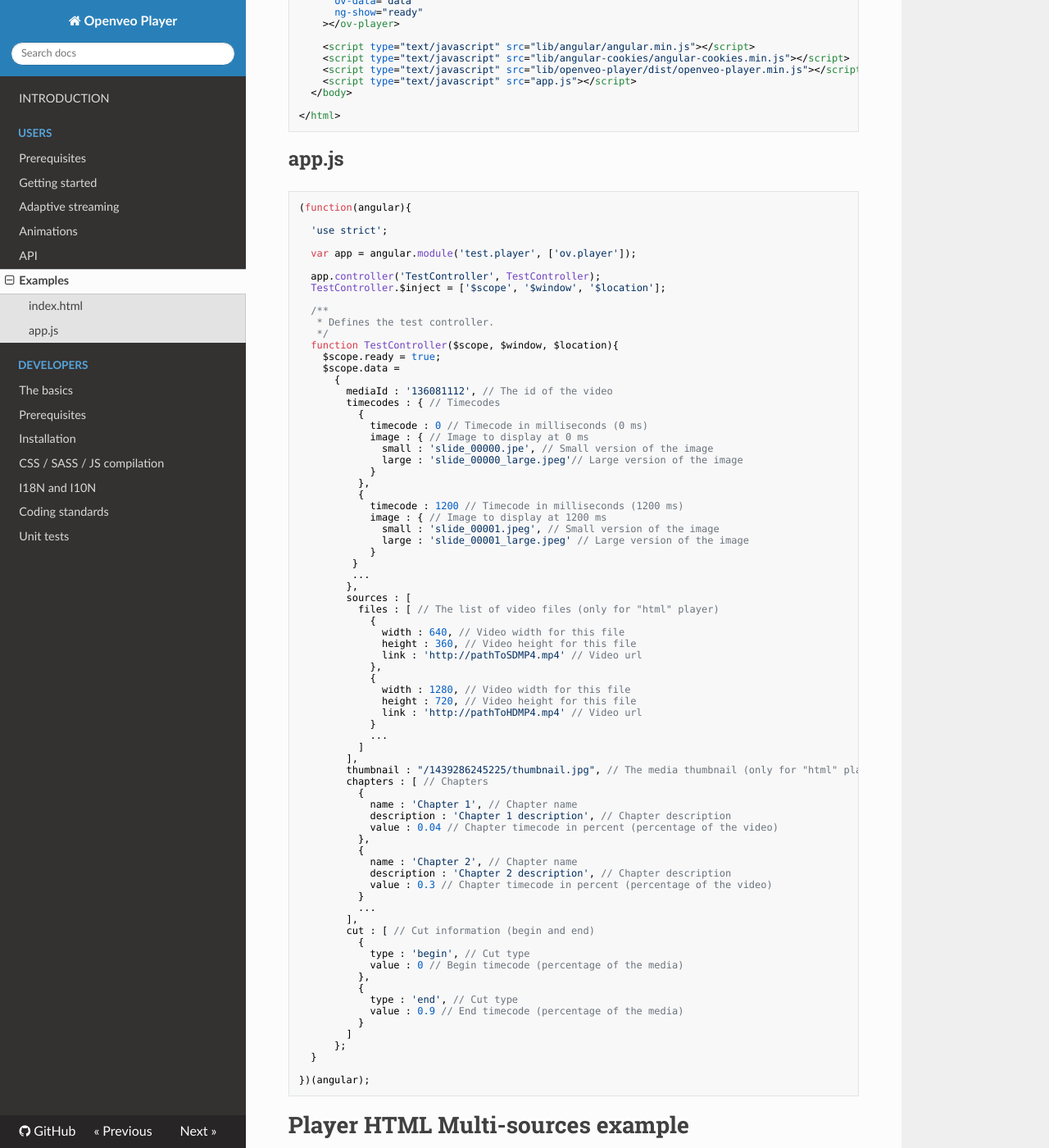
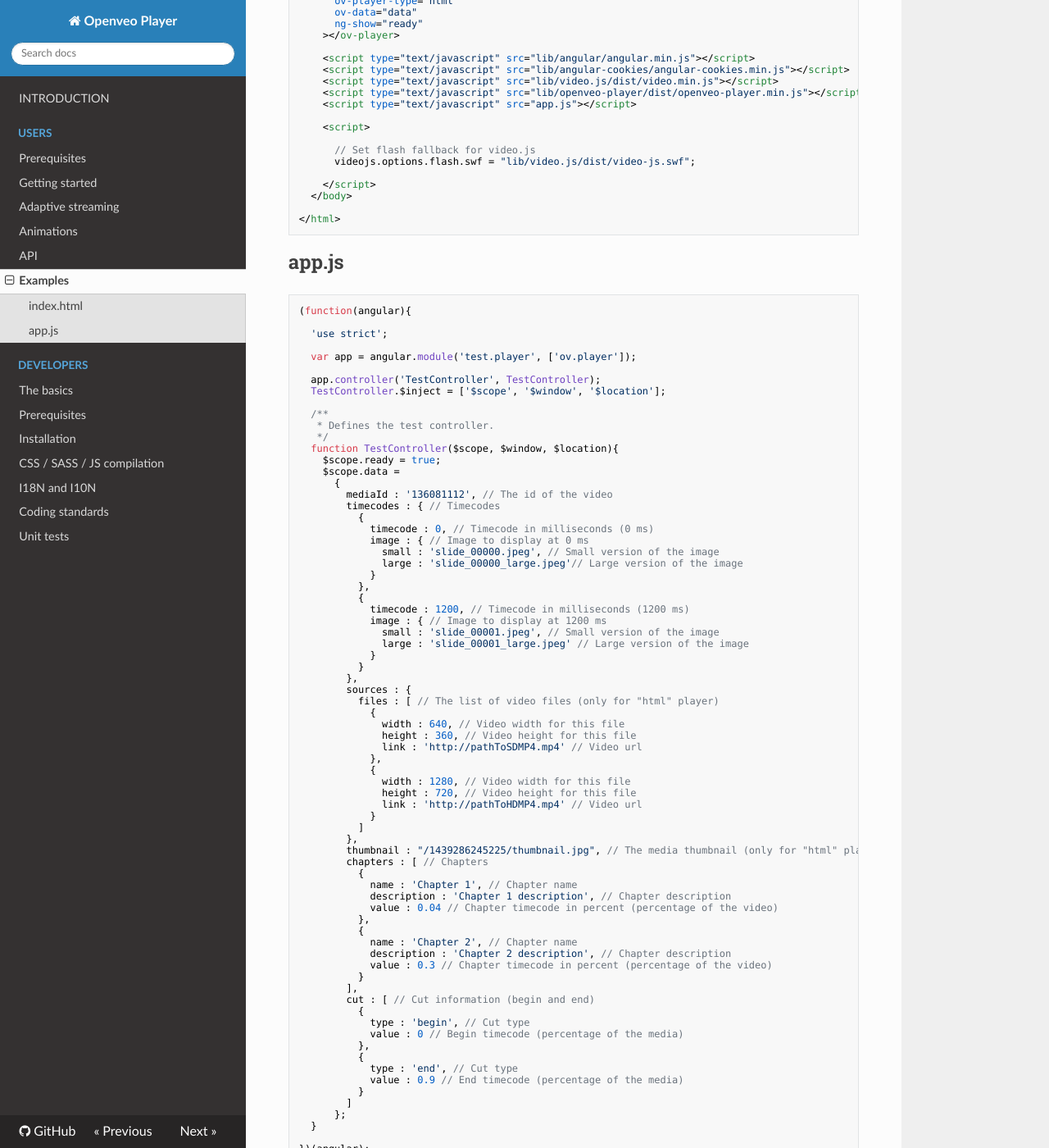
Before and after one commit to veo-labs/openveo-player, an MkDocs documentation site: the page built from docs/examples.md, in a window 1280 px wide and 1400 px high, scrolled down 543 px. Shown: the whole window at 82% size. Built offline with MkDocs 1.6.1, drawn with Linux system fonts in a browser that asks for light colours; nearby versions of some CDN libraries; old or Windows-style settings are respelled for this version of MkDocs; some of the changed text lies outside the part shown.

Commit message:
Fix errors in documentation's examples

```diff
--- a/docs/examples.md
+++ b/docs/examples.md
@@ -7,6 +7,7 @@
 <html ng-app="test.player" ng-controller="TestController" ng-strict-di>
   <head>
     <link rel="stylesheet" type="text/css" href="lib/openveo-player/dist/openveo-player.css">
+    <link rel="stylesheet" type="text/css" href="lib/video.js/dist/video-js.min.css">
 
     <!--[if lt IE 9]>
       <script src="lib/html5shiv.min.js"></script>
@@ -31,8 +32,16 @@
 
     <script type="text/javascript" src="lib/angular/angular.min.js"></script>
     <script type="text/javascript" src="lib/angular-cookies/angular-cookies.min.js"></script>
+    <script type="text/javascript" src="lib/video.js/dist/video.min.js"></script>
     <script type="text/javascript" src="lib/openveo-player/dist/openveo-player.min.js"></script>
     <script type="text/javascript" src="app.js"></script>
+
+    <script>
+
+      // Set flash fallback for video.js
+      videojs.options.flash.swf = "lib/video.js/dist/video-js.swf";
+
+    </script>
   </body>
 
 </html>
@@ -60,22 +69,21 @@
         mediaId : '136081112', // The id of the video
         timecodes : { // Timecodes
           {
-            timecode : 0 // Timecode in milliseconds (0 ms)
+            timecode : 0, // Timecode in milliseconds (0 ms)
             image : { // Image to display at 0 ms
-              small : 'slide_00000.jpe', // Small version of the image
+              small : 'slide_00000.jpeg', // Small version of the image
               large : 'slide_00000_large.jpeg'// Large version of the image
             }
           },
           {
-            timecode : 1200 // Timecode in milliseconds (1200 ms)
+            timecode : 1200, // Timecode in milliseconds (1200 ms)
             image : { // Image to display at 1200 ms
               small : 'slide_00001.jpeg', // Small version of the image
               large : 'slide_00001_large.jpeg' // Large version of the image
             }
-         }
-         ...
+          }
         },
-        sources : [
+        sources : {
           files : [ // The list of video files (only for "html" player)
             {
               width : 640, // Video width for this file
@@ -87,9 +95,8 @@
               height : 720, // Video height for this file
               link : 'http://pathToHDMP4.mp4' // Video url
             }
-            ...
           ]
-        ],
+        },
         thumbnail : "/1439286245225/thumbnail.jpg", // The media thumbnail (only for "html" player)
         chapters : [ // Chapters
           {
@@ -102,7 +109,6 @@
             description : 'Chapter 2 description', // Chapter description
             value : 0.3 // Chapter timecode in percent (percentage of the video)
           }
-          ...
         ],
         cut : [ // Cut information (begin and end)
           {
@@ -129,6 +135,7 @@
 <html ng-app="test.player" ng-controller="TestController" ng-strict-di>
   <head>
     <link rel="stylesheet" type="text/css" href="lib/openveo-player/dist/openveo-player.css">
+    <link rel="stylesheet" type="text/css" href="lib/video.js/dist/video-js.min.css">
 
     <!--[if lt IE 9]>
       <script src="lib/html5shiv.min.js"></script>
@@ -153,8 +160,17 @@
 
     <script type="text/javascript" src="lib/angular/angular.min.js"></script>
     <script type="text/javascript" src="lib/angular-cookies/angular-cookies.min.js"></script>
+    <script type="text/javascript" src="lib/video.js/dist/video.min.js"></script>
     <script type="text/javascript" src="lib/openveo-player/dist/openveo-player.min.js"></script>
     <script type="text/javascript" src="app.js"></script>
+
+    <script>
+
+      // Set flash fallback for video.js
+      videojs.options.flash.swf = "lib/video.js/dist/video-js.swf";
+
+    </script>
+
   </body>
 
 </html>
@@ -182,48 +198,49 @@
         mediaId : ['136081112', '136081113'], // The id of the video
         timecodes : { // Timecodes
           {
-            timecode : 0 // Timecode in milliseconds (0 ms)
+            timecode : 0, // Timecode in milliseconds (0 ms)
             image : { // Image to display at 0 ms
-              small : 'slide_00000.jpe', // Small version of the image
-              large : 'slide_00000_large.jpeg'// Large version of the image
+              small : 'slide_00000.jpeg', // Small version of the image
+              large : 'slide_00000_large.jpeg' // Large version of the image
             }
           },
           {
-            timecode : 1200 // Timecode in milliseconds (1200 ms)
+            timecode : 1200, // Timecode in milliseconds (1200 ms)
             image : { // Image to display at 1200 ms
               small : 'slide_00001.jpeg', // Small version of the image
               large : 'slide_00001_large.jpeg' // Large version of the image
             }
          }
-         ...
         },
         sources : [
-          files : [ // The list of video files for 136081112 media ID
-            {
-              width : 640, // Video width for this file
-              height : 360, // Video height for this file
-              link : 'http://136081112/pathToSDMP4.mp4' // Video url
-            },
-            {
-              width : 1280, // Video width for this file
-              height : 720, // Video height for this file
-              link : 'http://136081112/pathToHDMP4.mp4' // Video url
-            }
-            ...
-          ],
-          files : [ // The list of video files for 136081113 media ID
-            {
-              width : 640, // Video width for this file
-              height : 360, // Video height for this file
-              link : 'http://136081113/pathToSDMP4.mp4' // Video url
-            },
-            {
-              width : 1280, // Video width for this file
-              height : 720, // Video height for this file
-              link : 'http://136081113/pathToHDMP4.mp4' // Video url
-            }
-            ...
-          ],
+          {
+            files : [ // The list of video files for 136081112 media ID
+              {
+                width : 640, // Video width for this file
+                height : 360, // Video height for this file
+                link : 'http://136081112/pathToSDMP4.mp4' // Video url
+              },
+              {
+                width : 1280, // Video width for this file
+                height : 720, // Video height for this file
+                link : 'http://136081112/pathToHDMP4.mp4' // Video url
+              }
+            ]
+          },
+          {
+            files : [ // The list of video files for 136081113 media ID
+              {
+                width : 640, // Video width for this file
+                height : 360, // Video height for this file
+                link : 'http://136081113/pathToSDMP4.mp4' // Video url
+              },
+              {
+                width : 1280, // Video width for this file
+                height : 720, // Video height for this file
+                link : 'http://136081113/pathToHDMP4.mp4' // Video url
+              }
+            ]
+          }
         ],
         thumbnail : "/1439286245225/thumbnail.jpg", // The media thumbnail (only for "html" player)
         chapters : [ // Chapters
@@ -237,7 +254,6 @@
             description : 'Chapter 2 description', // Chapter description
             value : 0.3 // Chapter timecode in percent (percentage of the video)
           }
-          ...
         ],
         cut : [ // Cut information (begin and end)
           {
@@ -317,20 +333,19 @@
         mediaId : '136081112', // The id of the video on vimeo platform
         timecodes : { // Timecodes
           {
-            timecode : 0 // Timecode in milliseconds (0 ms)
+            timecode : 0, // Timecode in milliseconds (0 ms)
             image : { // Image to display at 0 ms
               small : 'slide_00000.jpe', // Small version of the image
               large : 'slide_00000_large.jpeg'// Large version of the image
             }
           },
           {
-            timecode : 1200 // Timecode in milliseconds (1200 ms)
+            timecode : 1200, // Timecode in milliseconds (1200 ms)
             image : { // Image to display at 1200 ms
               small : 'slide_00001.jpeg', // Small version of the image
               large : 'slide_00001_large.jpeg' // Large version of the image
             }
          }
-         ...
         },
         chapters : [ // Chapters
          {
@@ -343,7 +358,6 @@
            description : 'Chapter 2 description', // Chapter description
            value : 0.3 // Chapter timecode in percent (percentage of the video)
          }
-         ...
        ],
        cut : [ // Cut information (begin and end)
          {
@@ -435,7 +449,6 @@
               large : 'slide_00001_large.jpeg' // Large version of the image
             }
          }
-         ...
        },
        chapters : [ // Chapters
          {
@@ -448,7 +461,6 @@
            description : 'Chapter 2 description', // Chapter description
            value : 0.3 // Chapter timecode in percent (percentage of the video)
          }
-         ...
        ],
        cut : [ // Cut information (begin and end)
          {
@@ -475,6 +487,7 @@
 <html ng-app="test.player" ng-controller="TestController" ng-strict-di>
   <head>
     <link rel="stylesheet" type="text/css" href="lib/openveo-player/dist/openveo-player.css">
+    <link rel="stylesheet" type="text/css" href="lib/video.js/dist/video-js.min.css">
 
     <!--[if lt IE 9]>
       <script src="lib/html5shiv.min.js"></script>
@@ -500,6 +513,15 @@
 
     <script type="text/javascript" src="lib/angular/angular.min.js"></script>
     <script type="text/javascript" src="lib/angular-cookies/angular-cookies.min.js"></script>
+    <script type="text/javascript" src="lib/video.js/dist/video.min.js"></script>
+
+    <script>
+
+      // Set flash fallback for video.js
+      videojs.options.flash.swf = "lib/video.js/dist/video-js.swf";
+
+    </script>
+
     <script type="text/javascript" src="lib/openveo-player/dist/openveo-player.min.js"></script>
     <script type="text/javascript" src="app.js"></script>
   </body>
@@ -526,7 +548,7 @@
     $scope.ready = true;
     $scope.data =
       {
-        mediaId : ['136081112'], // The id(s) of the video(s) on vimeo platform
+        mediaId : '136081112', // The id(s) of the video(s) on vimeo platform
         timecodes : { // Timecodes
           0 : { // Timecode in milliseconds (0 ms)
             image : { // Image to display at 0 ms
@@ -541,19 +563,20 @@
             }
          }
        },
-       files : [ // The list of video files (only for "html" player)
-         {
-           width : 640, // Video width for this file
-           height : 360, // Video height for this file
-           link : 'http://pathToSDMP4.mp4' // Video url
-         },
-         {
-           width : 1280, // Video width for this file
-           height : 720, // Video height for this file
-           link : 'http://pathToHDMP4.mp4' // Video url
-         }
-         ...
-       ]
+       sources: {
+         files : [ // The list of video files (only for "html" player)
+           {
+             width : 640, // Video width for this file
+             height : 360, // Video height for this file
+             link : 'http://pathToSDMP4.mp4' // Video url
+           },
+           {
+             width : 1280, // Video width for this file
+             height : 720, // Video height for this file
+             link : 'http://pathToHDMP4.mp4' // Video url
+           }
+         ]
+       }
      };
 
      var myPlayer = document.getElementById('myPlayer');
```
Also changed, not shown: docs/getting-started.md (+10 -0 lines).
